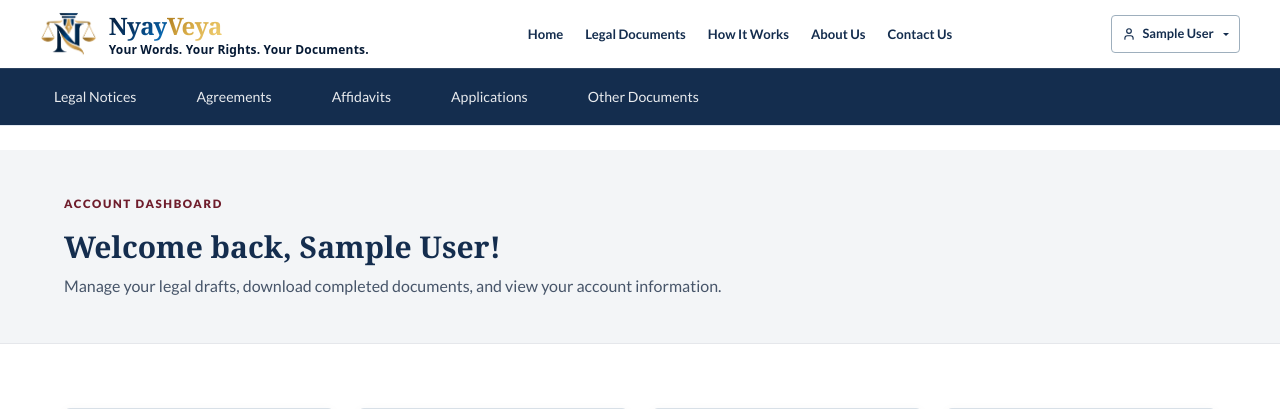
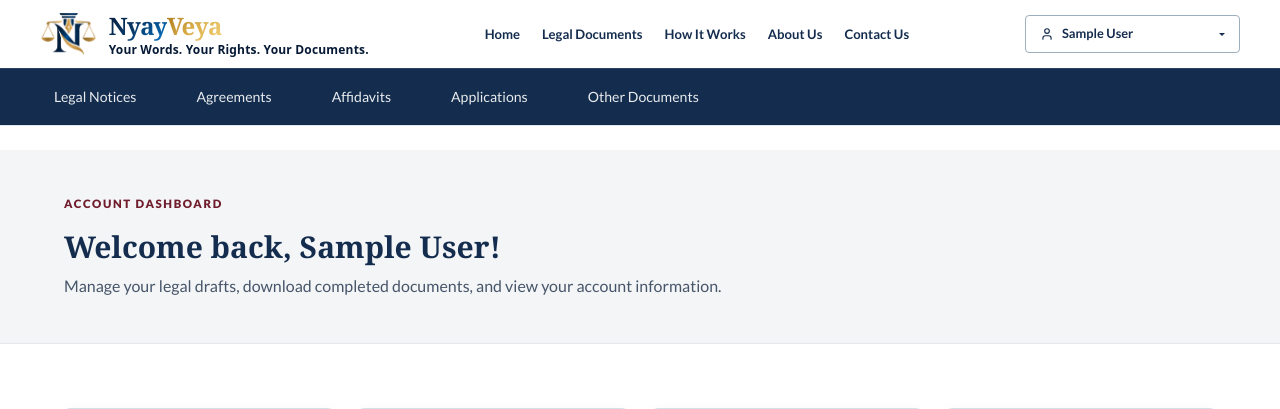
Before and after one commit to surbhijadam/NyayVeya-legal-drafting-platform, a Flask app: page /auth/dashboard in a window 1280 px wide. Shown: the top 409 px of the page. Run offline with Flask 3, Linux system fonts and the light colour scheme; the visitor is signed in with stand-in values (Sample User, id 1); data comes from the database, SQL or seed files in the repository; data that the repository does not hold is empty; some libraries are stand-ins or nearby versions.

Commit message:
fix(ui): align user profile button and dropdown menu width, borders, and item spacing

```diff
--- a/app/static/css/style.css
+++ b/app/static/css/style.css
@@ -282,6 +282,60 @@ p {
     text-overflow: ellipsis;
     white-space: nowrap;
     vertical-align: middle;
+}
+
+/* User Profile Dropdown Alignment & Proportions */
+.user-dropdown {
+    position: relative;
+    min-width: 215px;
+}
+
+.user-dropdown .user-menu-btn {
+    width: 100%;
+    min-width: 215px;
+    padding: 7px 14px !important;
+    display: inline-flex !important;
+    align-items: center !important;
+    justify-content: space-between !important;
+    gap: 8px !important;
+}
+
+.user-dropdown .header-user-btn {
+    display: inline-block;
+    max-width: 130px;
+    overflow: hidden;
+    text-overflow: ellipsis;
+    white-space: nowrap;
+    vertical-align: middle;
+}
+
+.user-dropdown .user-dropdown-menu {
+    width: 100%;
+    min-width: 215px;
+    right: 0 !important;
+    left: auto !important;
+    margin-top: 6px !important;
+    border-radius: 8px !important;
+    background: #ffffff;
+    box-shadow: 0 10px 25px -5px rgba(20, 45, 78, 0.12), 0 8px 10px -6px rgba(20, 45, 78, 0.08) !important;
+}
+
+.user-dropdown .dropdown-item {
+    display: flex !important;
+    align-items: center !important;
+    gap: 10px !important;
+    font-size: 0.88rem !important;
+    padding: 8px 12px !important;
+    transition: background 0.15s, color 0.15s;
+}
+
+.user-dropdown .dropdown-item:hover {
+    background-color: #f1f5f9;
+}
+
+.user-dropdown .dropdown-item i,
+.user-dropdown .dropdown-item svg {
+    flex-shrink: 0;
 }
 
 @media (min-width: 1200px) and (max-width: 1320px) {
--- a/app/templates/base.html
+++ b/app/templates/base.html
@@ -23,7 +23,7 @@
     <script src="https://cdn.jsdelivr.net/npm/lucide@0.577.0/dist/umd/lucide.min.js" type="text/javascript"></script>
 
     <!-- Custom NyayVeya CSS -->
-    <link rel="stylesheet" href="{{ url_for('static', filename='css/style.css') }}?v=4">
+    <link rel="stylesheet" href="{{ url_for('static', filename='css/style.css') }}?v=5">
 
     {% block extra_head %}{% endblock %}
 </head>
@@ -57,34 +57,40 @@
             <!-- Desktop Auth Links (Right Corner) -->
             <div class="desktop-nav flex items-center gap-2 shrink-0">
                 {% if current_user.is_authenticated %}
-                    <div class="dropdown">
-                        <button class="button secondary header-btn text-sm dropdown-toggle" type="button" data-bs-toggle="dropdown" aria-expanded="false">
-                            <i data-lucide="user" class="w-3.5 h-3.5"></i>
-                            <span class="header-user-btn">{{ current_user.full_name }}</span>
+                    <div class="dropdown user-dropdown">
+                        <button class="button secondary header-btn user-menu-btn text-sm dropdown-toggle" type="button" data-bs-toggle="dropdown" aria-expanded="false">
+                            <span class="flex items-center gap-2 truncate">
+                                <i data-lucide="user" class="w-3.5 h-3.5 shrink-0"></i>
+                                <span class="header-user-btn">{{ current_user.full_name }}</span>
+                            </span>
                         </button>
-                        <ul class="dropdown-menu dropdown-menu-end shadow border-0 mt-2">
+                        <ul class="dropdown-menu dropdown-menu-end shadow-lg border border-slate-200 mt-2 p-1.5 rounded-lg user-dropdown-menu">
                             {% if current_user.is_admin %}
                             <li>
-                                <a class="dropdown-item py-2 text-[#0878C9] font-bold" href="{{ url_for('admin.dashboard') }}">
-                                    <i data-lucide="shield" class="w-4 h-4 inline me-2"></i> Admin Panel
+                                <a class="dropdown-item py-2 px-3 rounded flex items-center gap-2.5 text-[#0878C9] font-bold" href="{{ url_for('admin.dashboard') }}">
+                                    <i data-lucide="shield" class="w-4 h-4 shrink-0"></i>
+                                    <span>Admin Panel</span>
                                 </a>
                             </li>
-                            <li><hr class="dropdown-divider"></li>
+                            <li><hr class="dropdown-divider my-1"></li>
                             {% endif %}
                             <li>
-                                <a class="dropdown-item py-2" href="{{ url_for('auth.dashboard') }}">
-                                    <i data-lucide="layout-dashboard" class="w-4 h-4 inline me-2"></i> Dashboard
+                                <a class="dropdown-item py-2 px-3 rounded flex items-center gap-2.5 text-slate-700" href="{{ url_for('auth.dashboard') }}">
+                                    <i data-lucide="layout-dashboard" class="w-4 h-4 shrink-0 text-slate-500"></i>
+                                    <span>Dashboard</span>
                                 </a>
                             </li>
                             <li>
-                                <a class="dropdown-item py-2" href="{{ url_for('main.document_list') }}">
-                                    <i data-lucide="file-text" class="w-4 h-4 inline me-2"></i> Browse Documents
+                                <a class="dropdown-item py-2 px-3 rounded flex items-center gap-2.5 text-slate-700" href="{{ url_for('main.document_list') }}">
+                                    <i data-lucide="file-text" class="w-4 h-4 shrink-0 text-slate-500"></i>
+                                    <span>Browse Documents</span>
                                 </a>
                             </li>
-                            <li><hr class="dropdown-divider"></li>
+                            <li><hr class="dropdown-divider my-1"></li>
                             <li>
-                                <a class="dropdown-item py-2 text-danger" href="{{ url_for('auth.logout') }}">
-                                    <i data-lucide="log-out" class="w-4 h-4 inline me-2"></i> Logout
+                                <a class="dropdown-item py-2 px-3 rounded flex items-center gap-2.5 text-red-600 hover:text-red-700 hover:bg-red-50" href="{{ url_for('auth.logout') }}">
+                                    <i data-lucide="log-out" class="w-4 h-4 shrink-0 text-red-500"></i>
+                                    <span>Logout</span>
                                 </a>
                             </li>
                         </ul>
```
